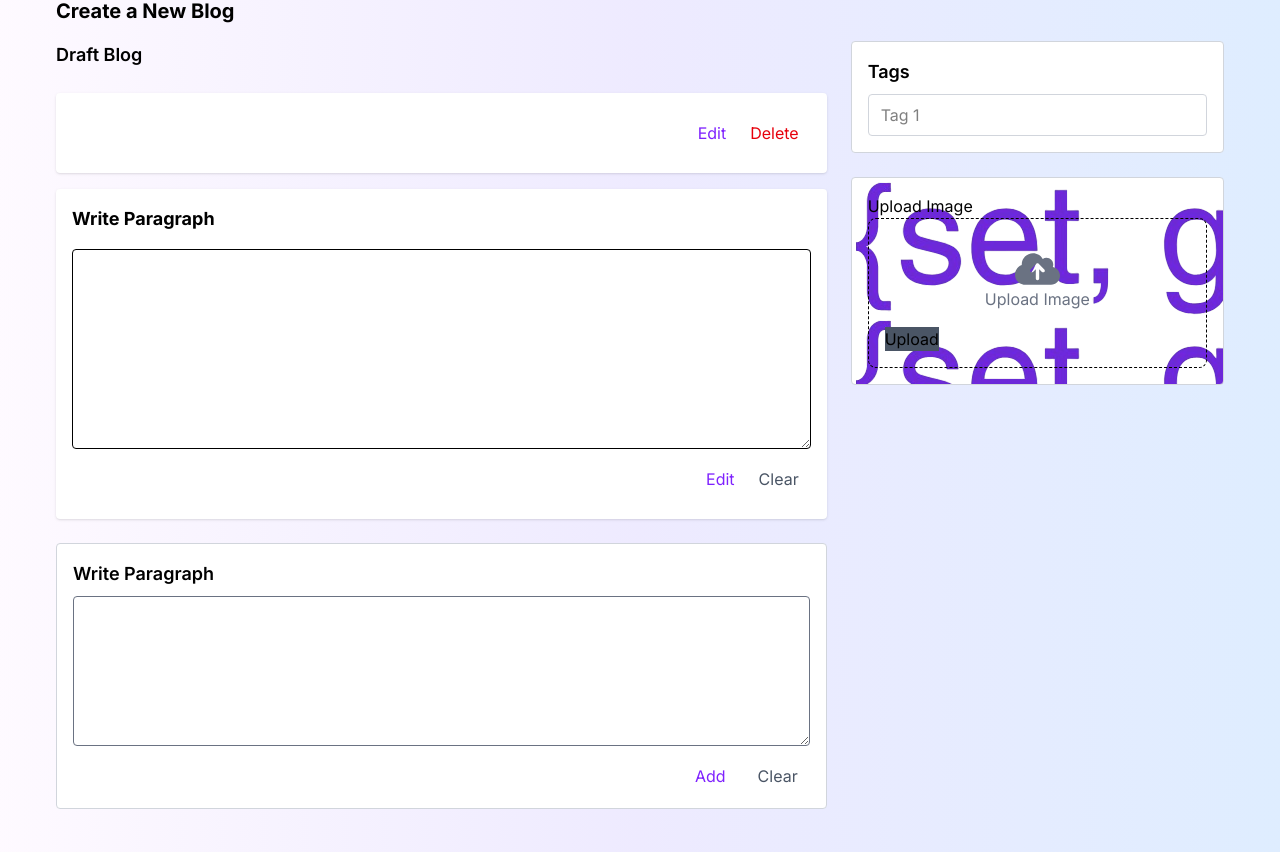
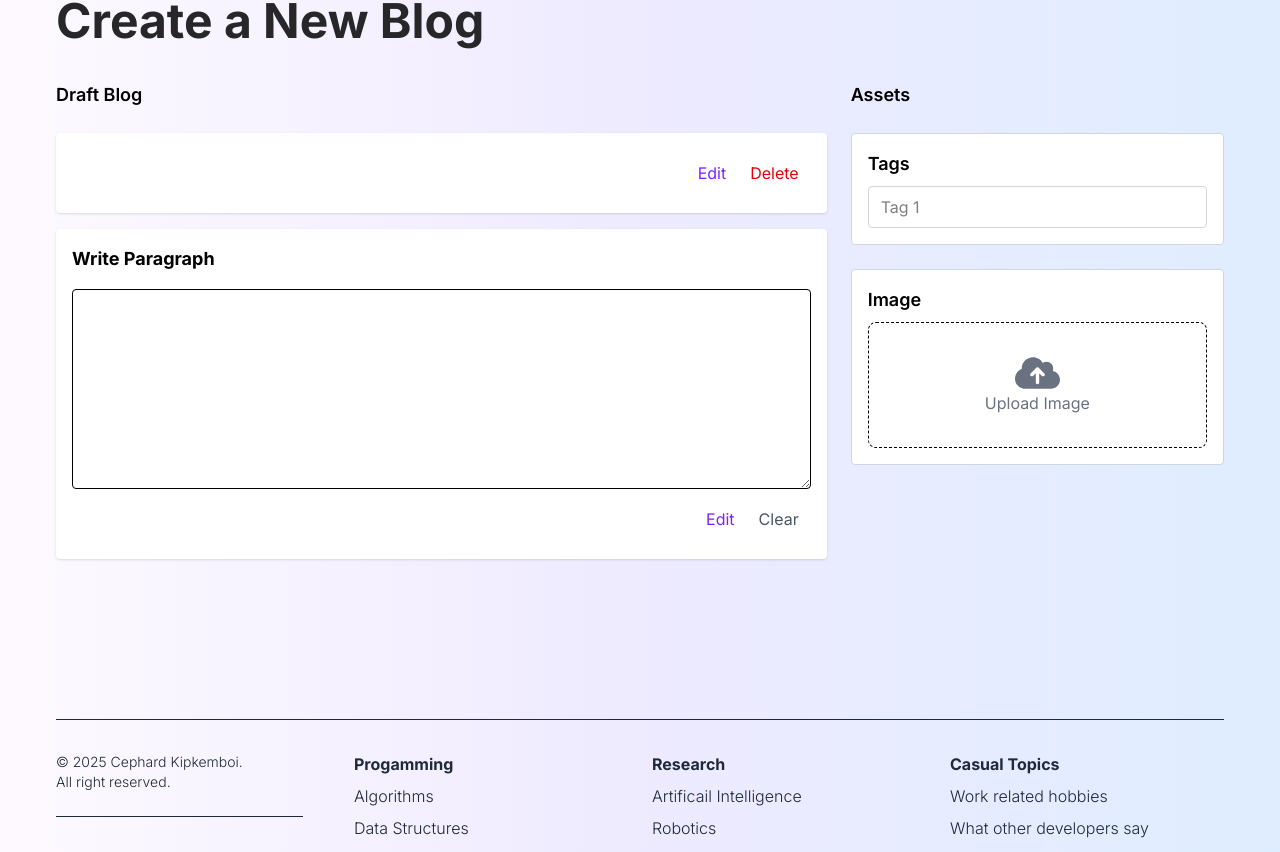
Before and after one commit to cephard/blog, a React (Vite) app: page /blog/createblog in a window 1280 px wide. Shown: the part 163-1015 px from the top of the page. Built offline with nearby package versions, Linux system fonts and the light colour scheme.

Commit message:
text area is working as expecte

```diff
--- a/src/components/CreateBlog.jsx
+++ b/src/components/CreateBlog.jsx
@@ -1,125 +1,23 @@
 import { useState } from "react";
 import FeaturedImage from "./FeaturedImage";
 import WriteParagraph from "./WriteParagraph";
+import SectionHeading from "./SectionHeading";
 
 function CreateBlog() {
-    const [paragraphs, setParagraphs] = useState([]);
-    const [currentParagraph, setCurrentParagraph] = useState("");
-    const [isEdit, setIsEdit] = useState(false);
-    const [editingIndex, setEditingIndex] = useState(null);
-
-    const addParagraph = () => {
-        if (currentParagraph.trim() !== "") {
-            setParagraphs([...paragraphs, currentParagraph.trim()]);
-            setCurrentParagraph("");
-        }
-    };
-
-    const deleteParagraph = (index) => {
-        setParagraphs(paragraphs.filter((_, i) => i !== index));
-    };
-
-    const startEdit = (index) => {
-        setEditingIndex(index);
-        setIsEdit(true);
-    };
-
-    const saveEdit = (index, newText) => {
-        const updatedParagraphs = [...paragraphs];
-        updatedParagraphs[index] = newText;
-        setParagraphs(updatedParagraphs);
-        setIsEdit(false);
-        setEditingIndex(null);
-    };
-
     return (
         <div className="w-full py-16">
-
-
-
-            <h1 className="text-xl font-bold mb-4">Create a New Blog</h1>
+            <SectionHeading heading="Create a New Blog" />
             <div className="grid xl:grid-cols-12 gap-6">
                 {/* Editor Column */}
                 <div className="xl:col-span-8 grid gap-6">
                     <h1 className="text-lg font-semibold">Draft Blog</h1>
-
-                    {paragraphs.map((paragraph, index) => (
-                        <div className="relative bg-white rounded border border-gray-300 p-4" key={index}>
-                            {isEdit && editingIndex === index ? (
-                                <>
-                                    <textarea
-                                        value={paragraph}
-                                        className="w-full min-h-[100px] bg-white rounded border p-2 border-gray-500 focus:outline-none focus:border-violet-600"
-                                        onChange={(e) => {
-                                            const updatedParagraphs = [...paragraphs];
-                                            updatedParagraphs[index] = e.target.value;
-                                            setParagraphs(updatedParagraphs);
-                                        }}
-                                    />
-                                    <div className="flex justify-end mt-2 space-x-2">
-                                        <button
-                                            className="text-violet-600 px-3 py-1 rounded hover:bg-violet-50"
-                                            onClick={() => saveEdit(index, paragraph)}
-                                        >
-                                            Save
-                                        </button>
-                                        <button
-                                            className="text-gray-600 px-3 py-1 rounded hover:bg-gray-100"
-                                            onClick={() => setIsEdit(false)}
-                                        >
-                                            Cancel
-                                        </button>
-                                    </div>
-                                </>
-                            ) : (
-                                <>
-                                    <div className="whitespace-pre-wrap break-words">{paragraph}</div>
-                                    <div className="flex justify-end mt-2 space-x-2">
-                                        <button
-                                            className="text-violet-600 px-3 py-1 rounded hover:bg-violet-50"
-                                            onClick={() => startEdit(index)}
-                                        >
-                                            Edit
-                                        </button>
-                                        <button
-                                            className="text-red-600 px-3 py-1 rounded hover:bg-red-50"
-                                            onClick={() => deleteParagraph(index)}
-                                        >
-                                            Delete
-                                        </button>
-                                    </div>
-                                </>
-                            )}
-                        </div>
-                    ))}
                     <WriteParagraph />
-
-                    <div className="bg-white rounded border border-gray-300 p-4">
-                        <h1 className="text-lg font-semibold mb-2">Write Paragraph</h1>
-                        <textarea
-                            value={currentParagraph}
-                            className="w-full min-h-[150px] bg-white rounded border p-2 border-gray-500 focus:outline-none focus:border-violet-600"
-                            onChange={(e) => setCurrentParagraph(e.target.value)}
-                        />
-                        <div className="flex justify-end mt-2 space-x-2">
-                            <button
-                                className="text-violet-600 px-3 py-1 rounded hover:bg-violet-50"
-                                onClick={addParagraph}
-                            >
-                                Add
-                            </button>
-                            <button
-                                className="text-gray-600 px-3 py-1 rounded hover:bg-gray-100"
-                                onClick={() => setCurrentParagraph("")}
-                            >
-                                Clear
-                            </button>
-                        </div>
-                    </div>
                 </div>
 
                 {/* Sidebar Column */}
                 <div className="xl:col-span-4 space-y-6">
+                    <h1 className="text-lg font-semibold">Assets</h1>
+
                     <div className="bg-white rounded border border-gray-300 p-4">
                         <h1 className="text-lg font-semibold mb-2">Tags</h1>
                         <div className="flex gap-2">
--- a/src/components/FeaturedImage.jsx
+++ b/src/components/FeaturedImage.jsx
@@ -6,7 +6,7 @@
 
 function FeaturedImage() {
 
-    const [imageUrl, setImageUrl] = useState('./setgetlogo.png');
+    const [imageUrl, setImageUrl] = useState('');
     const [selectedImage, setSelectedImage] = useState(null);
 
     const getImagePath = (event) => {
@@ -38,7 +38,7 @@
     return (
         <div className=".featured-image-bg bg-white rounded border border-gray-300 p-4"
             style={{ backgroundImage: `url(${imageUrl})` }}>
-            <h3>Upload Image</h3>
+            <h1 className="text-lg font-semibold mb-2">Image</h1>
             <div className="p-4 border border-dashed rounded-lg hover:border-violet-600">
                 <label htmlFor="imageUpload"
                     className="w-full flex flex-col items-center justify-center hover:bg-gray-100 duration-300 transition-all text-gray-500 rounded p-4 hover:text-violet-600">
@@ -48,10 +48,6 @@
                         onChange={getImagePath}
                         className="hidden" />
                 </label>
-
-                <button onClick={uploadImage}
-                    className="bg-gray-600 ">Upload</button>
-
             </div>
         </div>
     )
--- a/src/components/WriteParagraph.jsx
+++ b/src/components/WriteParagraph.jsx
@@ -12,7 +12,13 @@
         }, 1000)
         return () => clearTimeout(timer);
     }, [activeParagragh]
-    )
+    );
+
+    //replaces \n from text area to html br tag
+    const formatTextWithLineBreaks = (str) => {
+        return str.replace(/\n/g, "<br />");
+    };
+
 
     return (
         <div className="grid gap-4">
@@ -21,7 +27,7 @@
          * Component that diplays each paragrph of a blog post
          */}
             <div className="bg-white shadow rounded border-gray-300 p-4">
-                <p>{paragraph} </p>
+                <p dangerouslySetInnerHTML={{ __html: formatTextWithLineBreaks(paragraph) }} /> {/**Formats plain text to html */}
                 <div className="py-2 flex justify-end">
                     <MinimalButton name="Edit" primary="text-violet-600" bg="bg-violet-50 " />
                     <MinimalButton name="Delete" primary="text-red-600" bg="bg-red-50"
```
